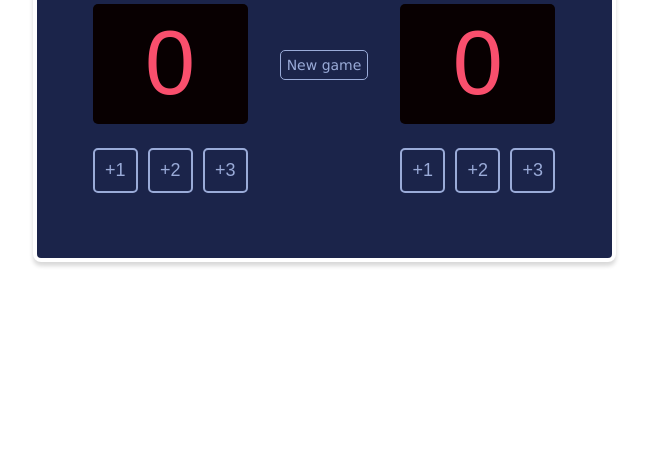
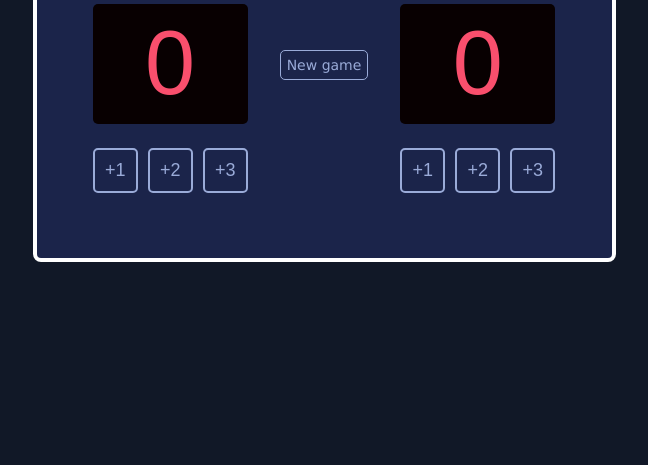
Before and after one commit to JannicheAa/basketball-scoreboard, a plain HTML site: page index.html in a window 1280 px wide. Shown: the part 335-800 px from the top of the page, without its empty margins (316-964 px from the left). Drawn offline with Linux system fonts and the light colour scheme; a web font is replaced by a local one.

Commit message:
Add background color to body

```diff
--- a/index.css
+++ b/index.css
@@ -3,6 +3,7 @@ body {
     justify-content: center;
     align-items: center;
     margin: 0;
+    background: #111827;
     color: white;
     font-family: Verdana, Geneva, Tahoma, sans-serif;
 }
@@ -17,7 +18,6 @@ body {
     background: #1B244A;
     border: 4px solid white;
     border-radius: 8px;
-    box-shadow: 0 4px 4px #D9D9D9;
 ;
 }
 
```
